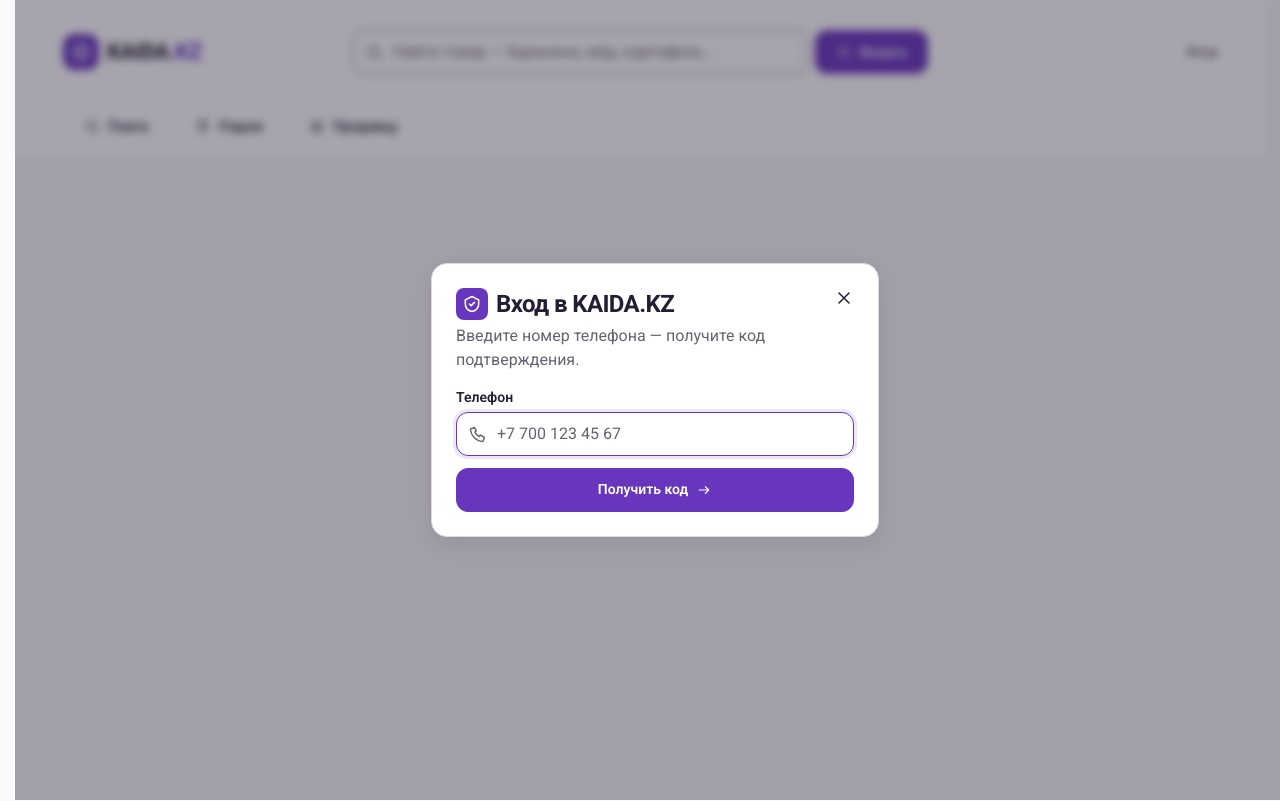
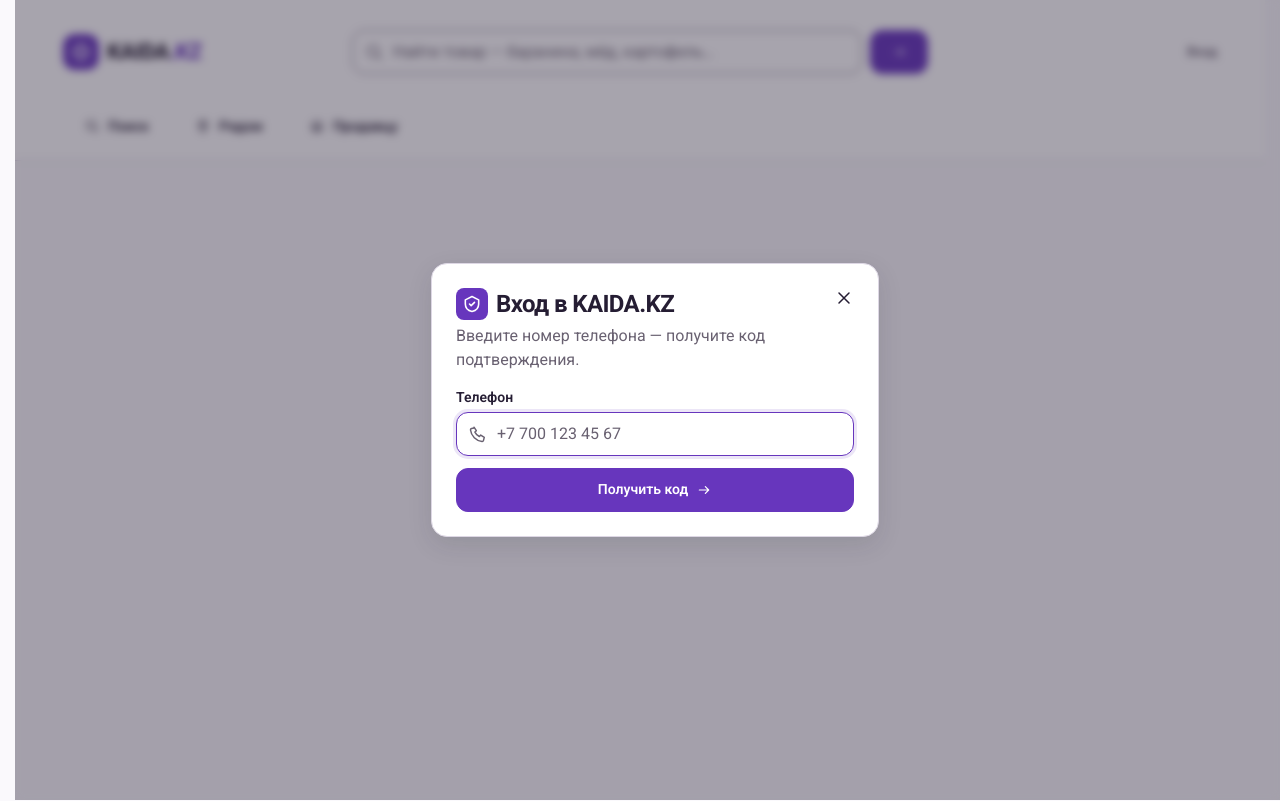
Before and after one commit to RashRosh/KAIDA.KZ-2.0, a Next.js app: page /login in a window 1280 px wide. Built offline with nearby package versions, Linux system fonts and the light colour scheme.

Commit message:
feat(ux2a): use square arrow header search submit

```diff
--- a/src/app/_components/HeaderSearch.tsx
+++ b/src/app/_components/HeaderSearch.tsx
@@ -24,12 +24,11 @@ export function HeaderSearch() {
           enterKeyHint="search"
         />
       </div>
-      <button type="submit">
+      <button type="submit" aria-label="Искать">
         <svg className={styles.headerButtonIcon} viewBox="0 0 24 24" fill="none" aria-hidden="true">
-          <circle cx="11" cy="11" r="6.5" />
-          <path d="m16 16 4.25 4.25" />
+          <path d="M5 12h14" />
+          <path d="m14 7 5 5-5 5" />
         </svg>
-        <span>Искать</span>
       </button>
     </form>
   );
```
